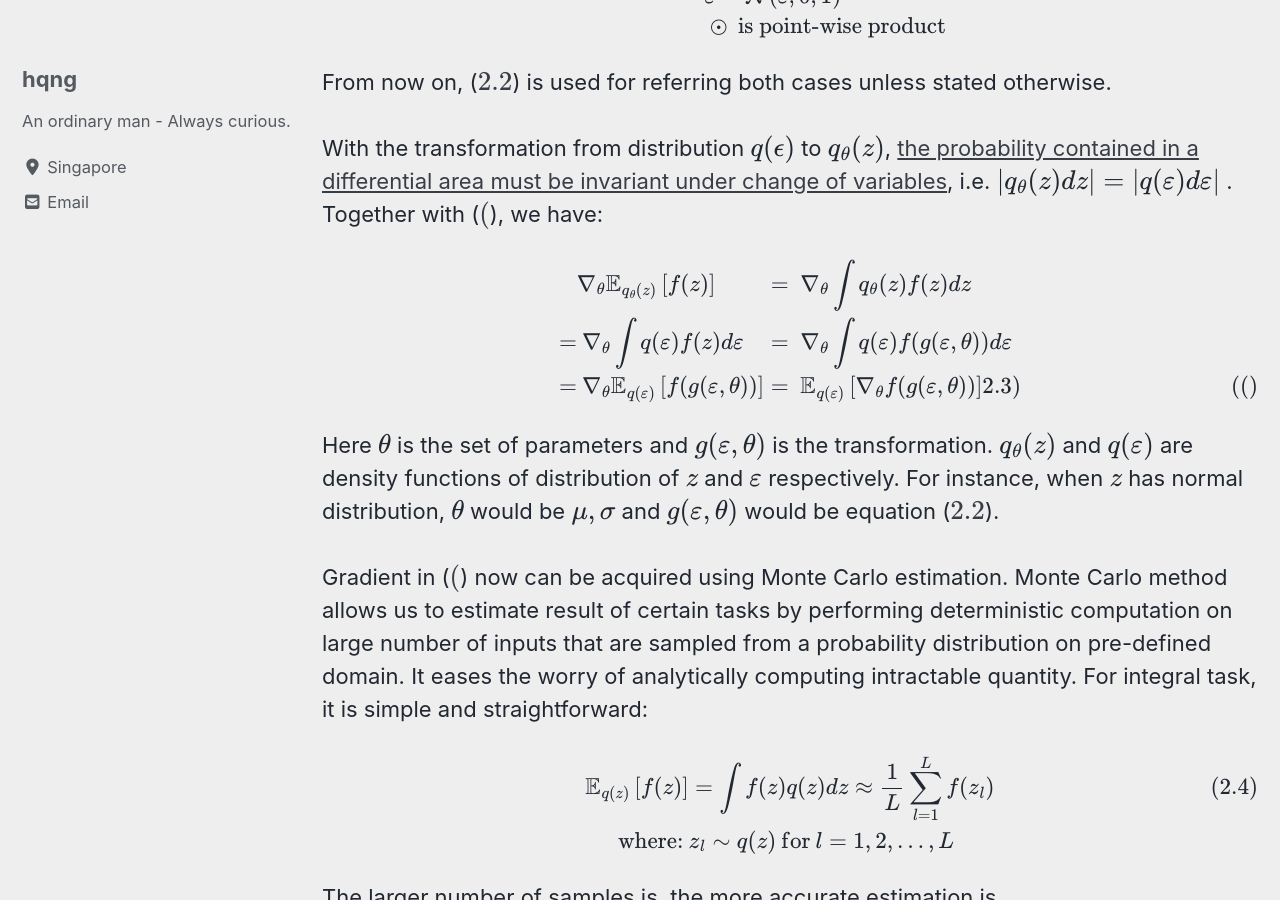
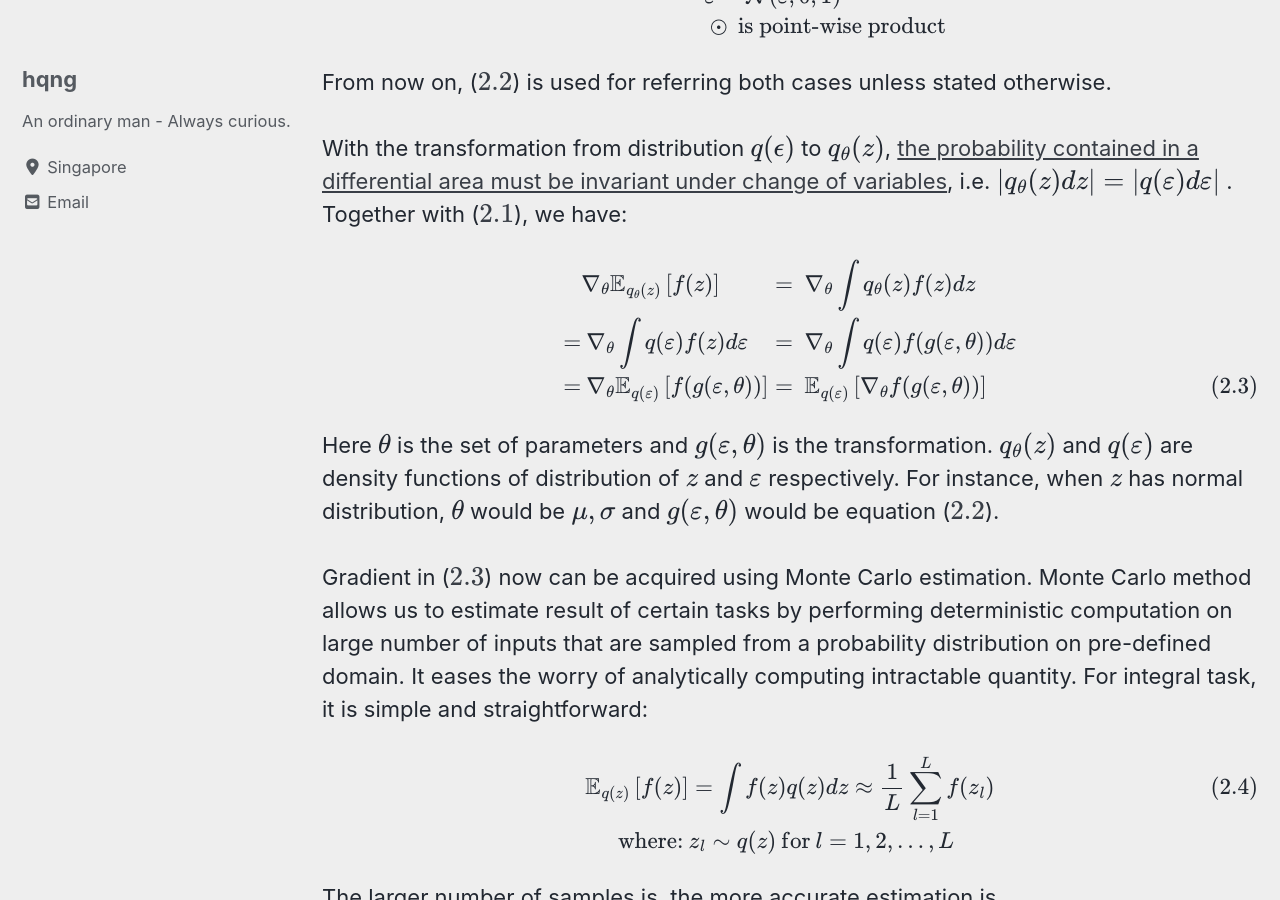
Before and after one commit to hqng/hqng.github.io, a Jekyll site: the page built from _posts/2019-08-25-OTandInference-p2.md, in a window 1280 px wide and 900 px high, scrolled down 3021 px. Built offline with Jekyll 4.4.1, drawn with Linux system fonts in a browser that asks for light colours; cached includes are drawn as plain includes; nearby versions of some CDN libraries; formulas are drawn with MathJax 3; some of the changed text lies outside the part shown.

Commit message:
fix minor display

```diff
--- a/_posts/2019-08-25-OTandInference-p2.md
+++ b/_posts/2019-08-25-OTandInference-p2.md
@@ -41,7 +41,7 @@ Let's estimate the following gradient which later shows up in VAE:
 {% raw %}
 $$ \small
 \begin{align}
-\nabla_{\theta} \mathbb{E}_{q_{\theta}(z)} \left[ f(z) \right] = \nabla_{\theta} \int q_{\theta}(z)f(z)dz \label{eq2.1} \tag(2.1)
+\nabla_{\theta} \mathbb{E}_{q_{\theta}(z)} \left[ f(z) \right] = \nabla_{\theta} \int q_{\theta}(z)f(z)dz \label{eq2.1} \tag{2.1}
 \end{align}
 $$
 {% endraw %}
@@ -94,7 +94,7 @@ $$ \small
 \begin{alignat}{2}
 & \nabla_{\theta} \mathbb{E}_{q_{\theta}(z)} \left[ f(z) \right] &&= \: \nabla_{\theta} \int q_{\theta}(z)f(z)dz \nonumber \\
 =& \:  \nabla_{\theta} \int q(\varepsilon) f(z) d \varepsilon &&= \: \nabla_{\theta} \int q(\varepsilon) f(g(\varepsilon, \theta)) d \varepsilon \nonumber \\
-=& \: \nabla_{\theta} \mathbb{E}_{q(\varepsilon)} \left[ f(g(\varepsilon, \theta)) \right] &&= \: \mathbb{E}_{q(\varepsilon)} \left[ \nabla_{\theta} f(g(\varepsilon, \theta)) \right] \label{eq2.3} \tag(2.3)
+=& \: \nabla_{\theta} \mathbb{E}_{q(\varepsilon)} \left[ f(g(\varepsilon, \theta)) \right] &&= \: \mathbb{E}_{q(\varepsilon)} \left[ \nabla_{\theta} f(g(\varepsilon, \theta)) \right] \label{eq2.3} \tag{2.3}
 \end{alignat}
 $$
 {% endraw %}
@@ -273,7 +273,7 @@ $$ \small
 $$
 {% endraw %}
 <br>
-The term {% raw %} $ \mathbb{E}_{q_{ \boldsymbol{\phi} } (z|x_i)} \left[ \log p_{\boldsymbol{\theta}}(x_i|z) \right] $ {% endraw %} is more tricky because we want both its (estimated) value and gradient w.r.t {% raw %} $ \boldsymbol{ \phi } $ {% endraw %}. As we discuss in section [Reparmeterize-MC](#Reparmeterize-MC), using directly Monte Carlo on original variable gives high variance estimator of gradient. We therefore need the reparameterization trick. Instead of sampling $z$ from {% raw %} $q_{\boldsymbol{\phi}} (z|x) = \mathcal{N} (z; \mu(x), \sigma^2(x) \mathbb{I} )$ {% endraw %}, we sample $z$ as below:
+The term {% raw %} $ \mathbb{E}_{q_{ \boldsymbol{\phi} } (z|x_i)} \left[ \log p_{\boldsymbol{\theta}}(x_i|z) \right] $ {% endraw %} is more tricky because we want both its (estimated) value and gradient w.r.t {% raw %} $ \boldsymbol{ \phi } $ {% endraw %}. As we discuss in section [Reparmeterize-MC](#Reparmeterize-MC), using directly Monte Carlo on original variable gives high variance estimator of gradient. We therefore need the reparameterization trick. Instead of sampling $z$ from {% raw %} $q_{ \boldsymbol{\phi} } (z|x) = \mathcal{N} (z; \mu(x), \sigma^2(x) \mathbb{I} )$ {% endraw %}, we sample $z$ as below:
 <br>
 {% raw %}
 $$ \small
```
